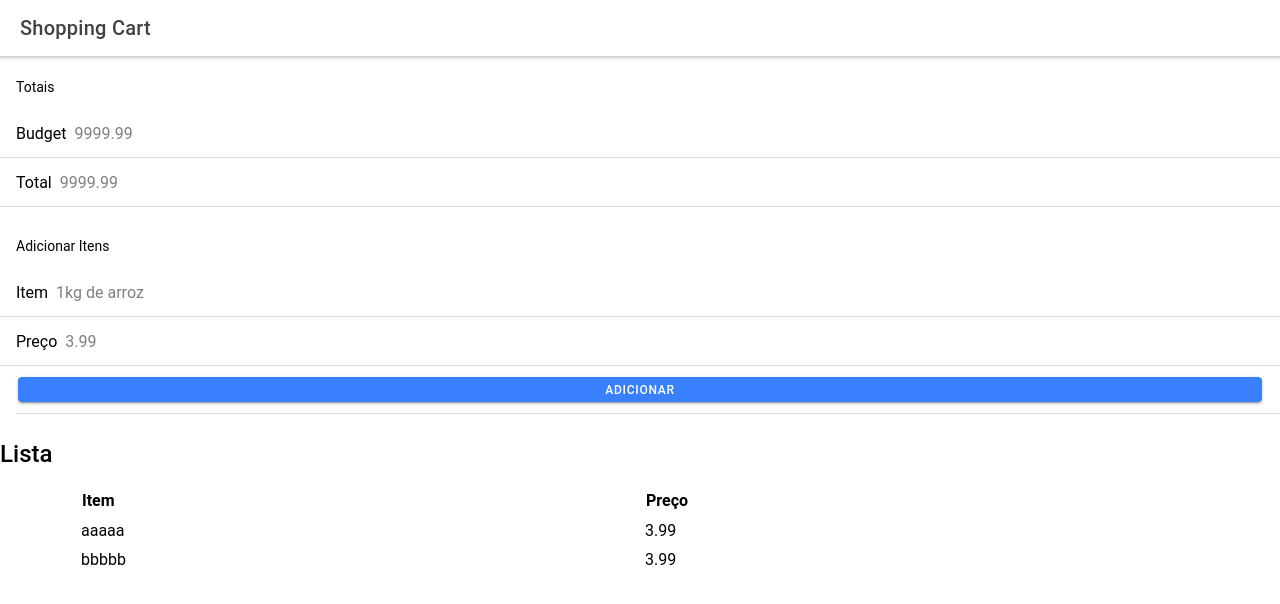
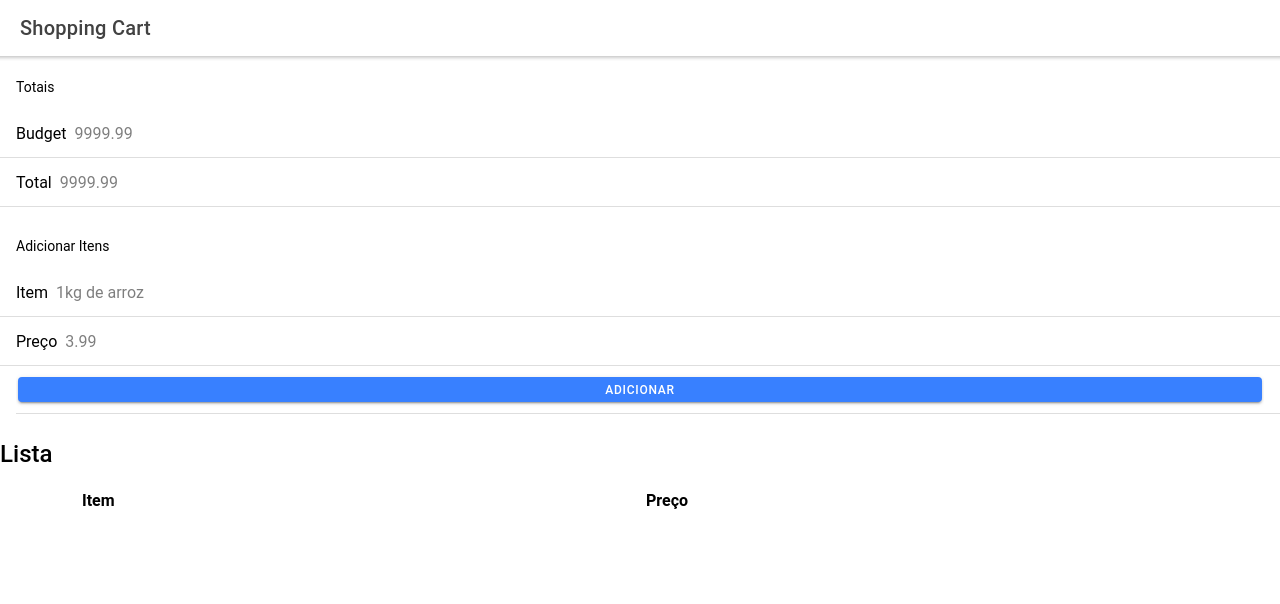
Before and after one commit to Jefferson227/shopping-cart, a React (Create React App) app: page /home in a window 1280 px wide. Both pictures are taken after a click on the element "ADICIONAR". Shown: the top 604 px of the page. Built offline with nearby package versions, Linux system fonts and the light colour scheme.

Commit message:
Add items in the list

```diff
--- a/src/components/ShoppingCart/ShoppingCart.tsx
+++ b/src/components/ShoppingCart/ShoppingCart.tsx
@@ -12,11 +12,28 @@ import {
 } from '@ionic/react';
 import { useRef, useState } from 'react';
 
+interface Item {
+  id?: string;
+  name?: string;
+  price?: string;
+}
+
 const ShoppingCart = () => {
-  const budget = useRef<HTMLIonInputElement>(null);
-  const item = useRef<HTMLIonInputElement>(null);
-  const price = useRef<HTMLIonInputElement>(null);
-  const test = () => console.log(budget.current?.value);
+  const budget = useRef<HTMLIonInputElement | null>(null);
+  const itemName = useRef<HTMLIonInputElement | null>(null);
+  const itemPrice = useRef<HTMLIonInputElement | null>(null);
+  const [items, setItems] = useState(Array<Item>);
+  const addItem = () => {
+    const newItem: Item = {
+      name: itemName.current?.value?.toString() ?? '',
+      price: itemPrice.current?.value?.toString() ?? ''
+    };
+
+    if (itemName.current) itemName.current.value = '';
+    if (itemPrice.current) itemPrice.current.value = '';
+
+    setItems([...items, newItem]);
+  };
 
   return (
     <>
@@ -43,16 +60,16 @@ const ShoppingCart = () => {
 
         <IonItem>
           <IonLabel>Item</IonLabel>
-          <IonInput placeholder="1kg de arroz" ref={item}></IonInput>
+          <IonInput placeholder="1kg de arroz" ref={itemName}></IonInput>
         </IonItem>
 
         <IonItem>
           <IonLabel>Preço</IonLabel>
-          <IonInput placeholder="3.99" ref={price}></IonInput>
+          <IonInput placeholder="3.99" ref={itemPrice}></IonInput>
         </IonItem>
 
         <IonItem>
-          <IonButton style={{ width: '100%' }} onClick={test}>
+          <IonButton style={{ width: '100%' }} onClick={addItem}>
             Adicionar
           </IonButton>
         </IonItem>
@@ -67,15 +84,13 @@ const ShoppingCart = () => {
             <IonCol style={{ border: '1px solid #ffffff' }}>Preço</IonCol>
           </IonRow>
 
-          <IonRow>
-            <IonCol>aaaaa</IonCol>
-            <IonCol>3.99</IonCol>
-          </IonRow>
-
-          <IonRow>
-            <IonCol>bbbbb</IonCol>
-            <IonCol>3.99</IonCol>
-          </IonRow>
+          {
+            items.map(item => (
+              <IonRow>
+                <IonCol>{item.name}</IonCol>
+                <IonCol>{item.price}</IonCol>
+              </IonRow>
+            ))}
         </IonGrid>
       </IonContent>
     </>
```
